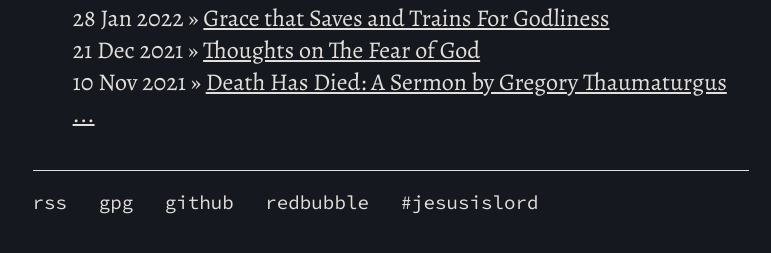
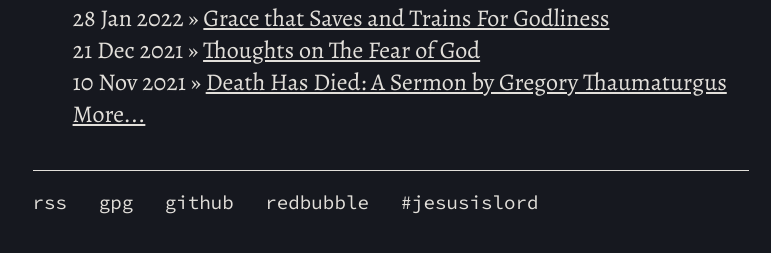
Before and after one commit to codyilardo/codyilardo.github.io, a Jekyll site: the page built from index.html, in a window 1280 px wide. Shown: the part 551-804 px from the top of the page, without its empty margins (249-1020 px from the left). Built offline with Jekyll 4.4.1, drawn with Linux system fonts in a browser that asks for light colours.

Commit message:
added More button

```diff
--- a/index.html
+++ b/index.html
@@ -16,7 +16,7 @@
 	  {% for post in site.posts limit:4 %}
 	    <li><span>{{ post.date | date_to_string }}</span> » <a href="{{ post.url }}" title="{{ post.title }}">{{ post.title }}</a></li>
 	  {% endfor %}
-        <li><a href="/blog">...</a></li>
+        <li><a href="/blog">More...</a></li>
 	</ul>
 
 </div>
```
